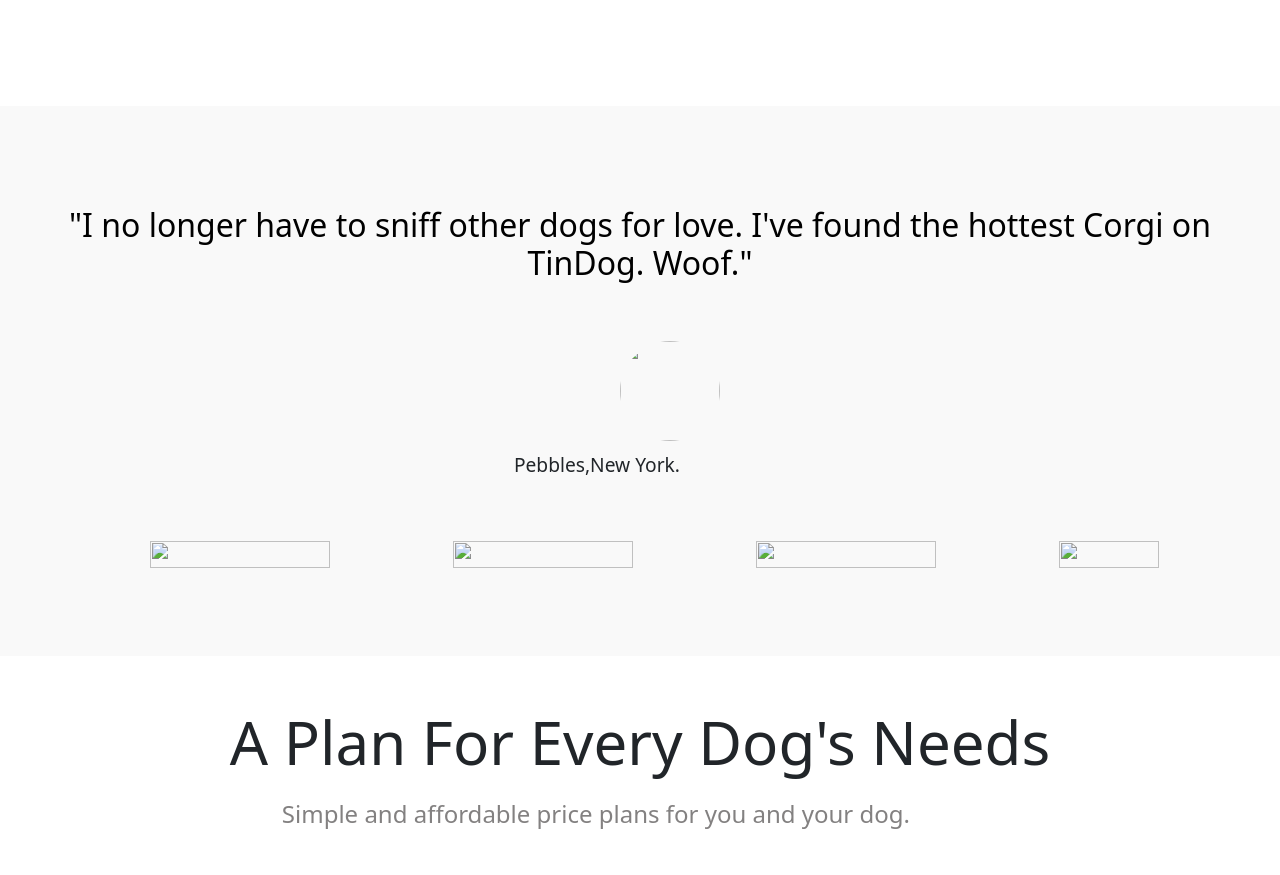
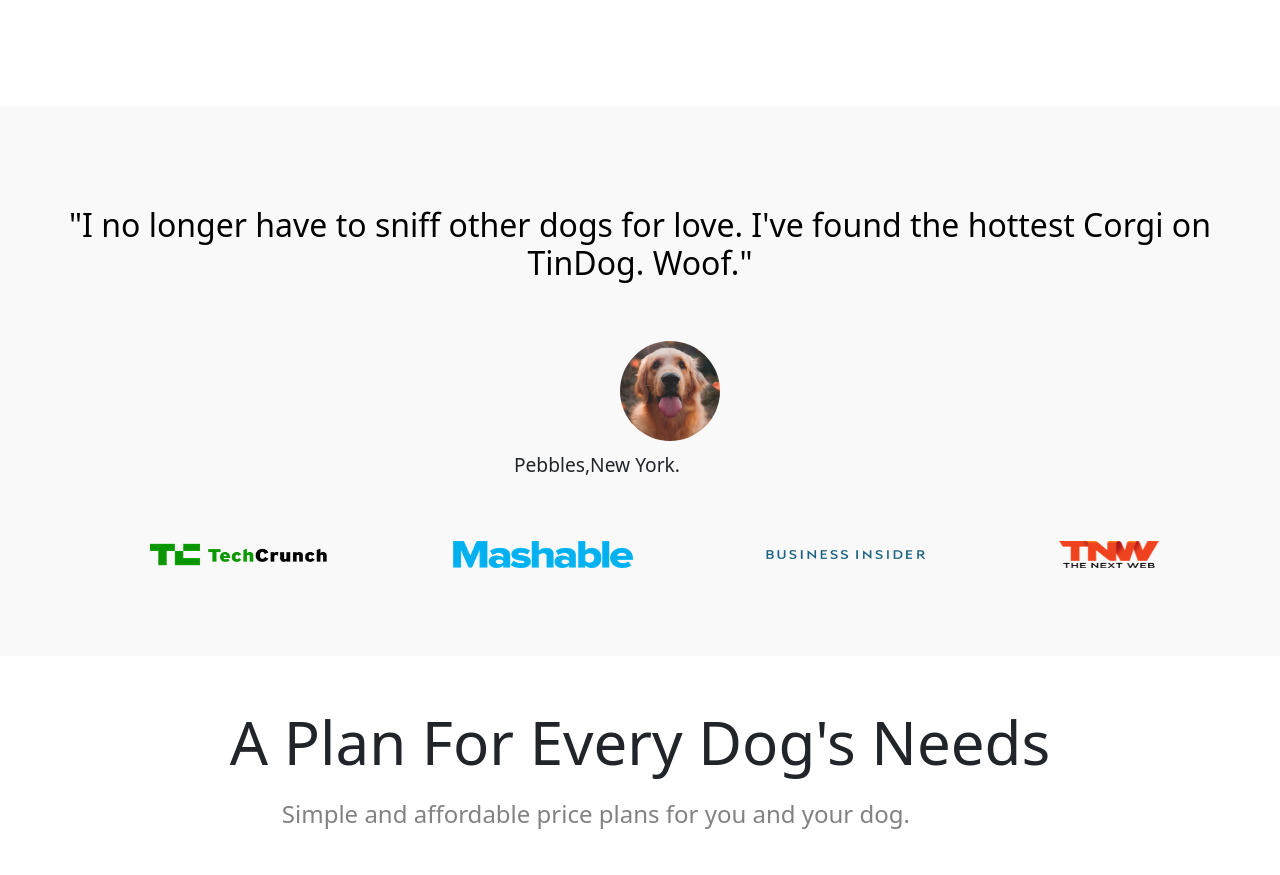
Before and after one commit to rockrider603/html-portfolio5, a plain HTML site: page index.html in a window 1280 px wide. Shown: the part 999-1874 px from the top of the page. Drawn offline with nearby package versions, Linux system fonts and the light colour scheme.

Commit message:
Add files via upload

```diff
--- a/index.html
+++ b/index.html
@@ -277,7 +277,7 @@
     <h1 class="h1">Meet new and  interesting<br> dogs  nearby.</h1>
     <button type="button" id="apple" class="btn btn-light"> Download for Apple</button>
     <button type="button" id="android" class="btn btn-outline-light">Download for Android</button>
-    <img id="dog" src="images\iphone.png" alt="">
+    <img id="dog" src="iphone.png" alt="">
   </div>
   <div class="points">
     <div class="use">
@@ -312,14 +312,14 @@
       <h3>"I no longer have to sniff other dogs for love. I've found the hottest Corgi on<br> TinDog. Woof." </h3>
     </div>
     <div class="img">
-      <img src="images\dog-img.jpg" alt="" class="pebbles">
+      <img src="dog-img.jpg" alt="" class="pebbles">
       <p class="des">Pebbles,New York.</p>
     </div>
     <div class="brands">
-      <img class="pics" src="images\techcrunch.png" alt="">
-      <img class="pics" src="images\mashable.png" alt="">
-      <img class="pics" src="images\bizinsider.png" alt="">
-      <img class="pics" id="pic1" src="images\tnw.png" alt="">
+      <img class="pics" src="techcrunch.png" alt="">
+      <img class="pics" src="mashable.png" alt="">
+      <img class="pics" src="bizinsider.png" alt="">
+      <img class="pics" id="pic1" src="tnw.png" alt="">
     </div>
   </div>
   <div class="prices">
```
